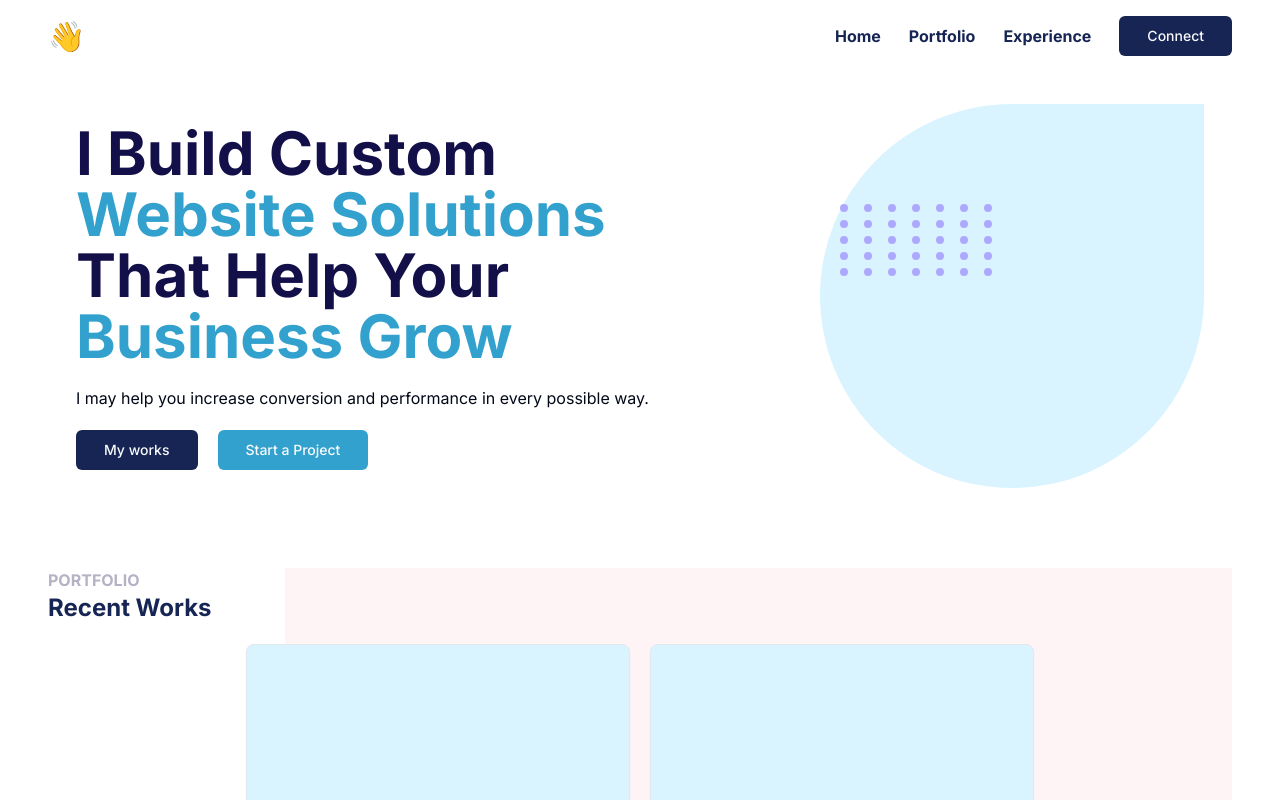
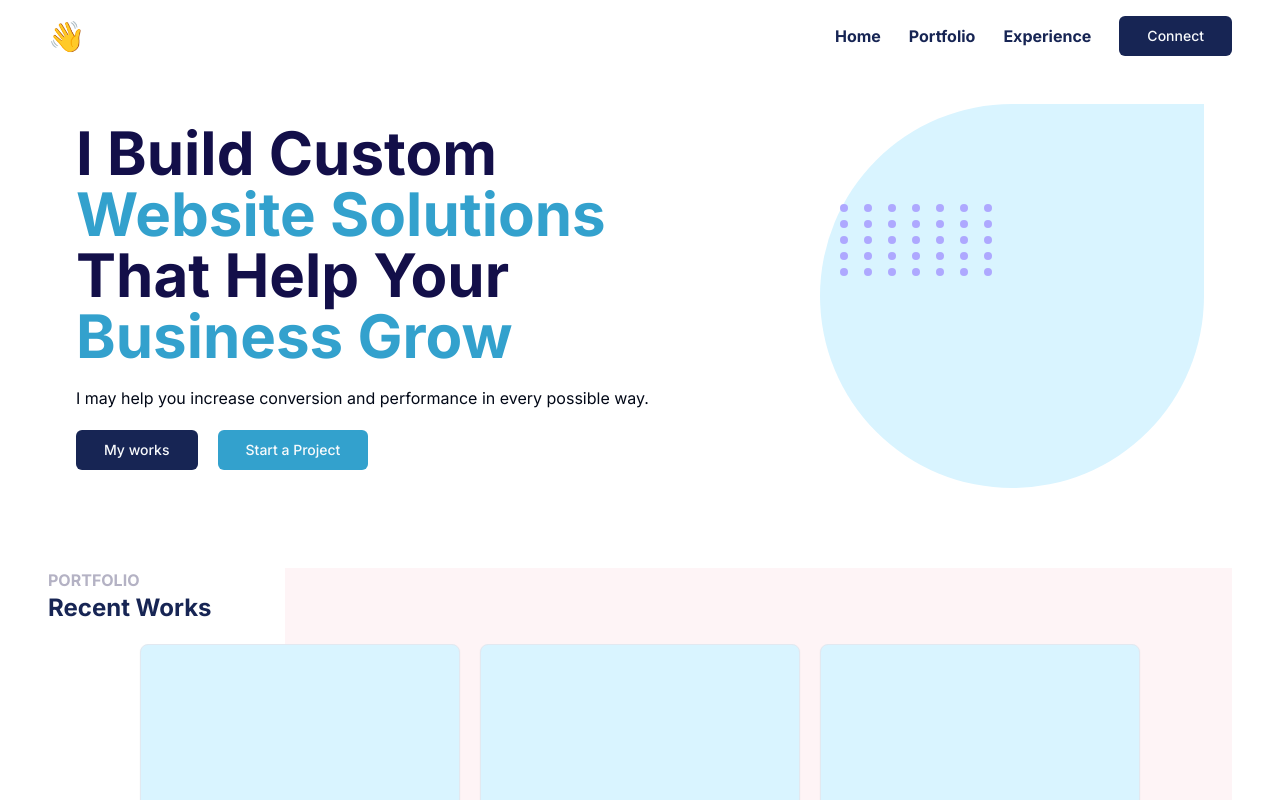
Before and after one commit to Narayana212/acm-assignment, a Next.js app: page / in a window 1280 px wide. Shown: the top 800 px of the page. Built offline with nearby package versions, Linux system fonts and the light colour scheme.

Commit message:
first commit

```diff
--- a/src/components/Portfolio.tsx
+++ b/src/components/Portfolio.tsx
@@ -13,7 +13,7 @@ const Portfolio: React.FC = () => {
         {projects.map((a) => (
           <Card
             key={a.id}
-            className="w-96 h-96 flex items-center flex-col justify-center"
+            className="w-80 h-80 lg:w-90 lg:h-90flex items-center flex-col justify-center"
             style={{ background: "#D9F4FF" }}
           >
             <CardHeader>
```
